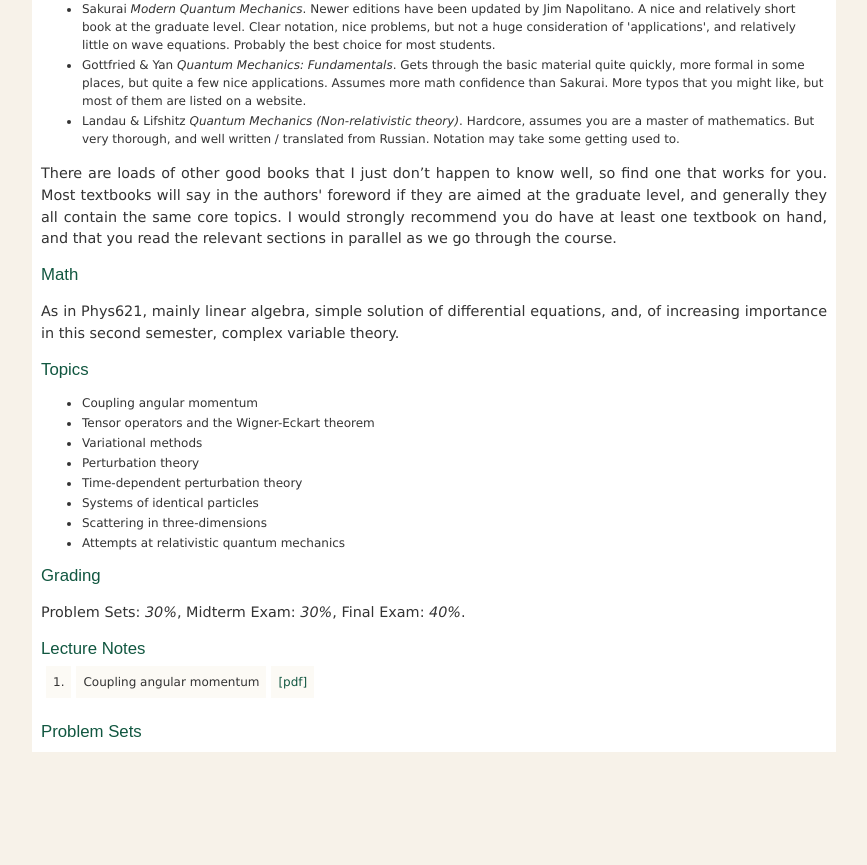
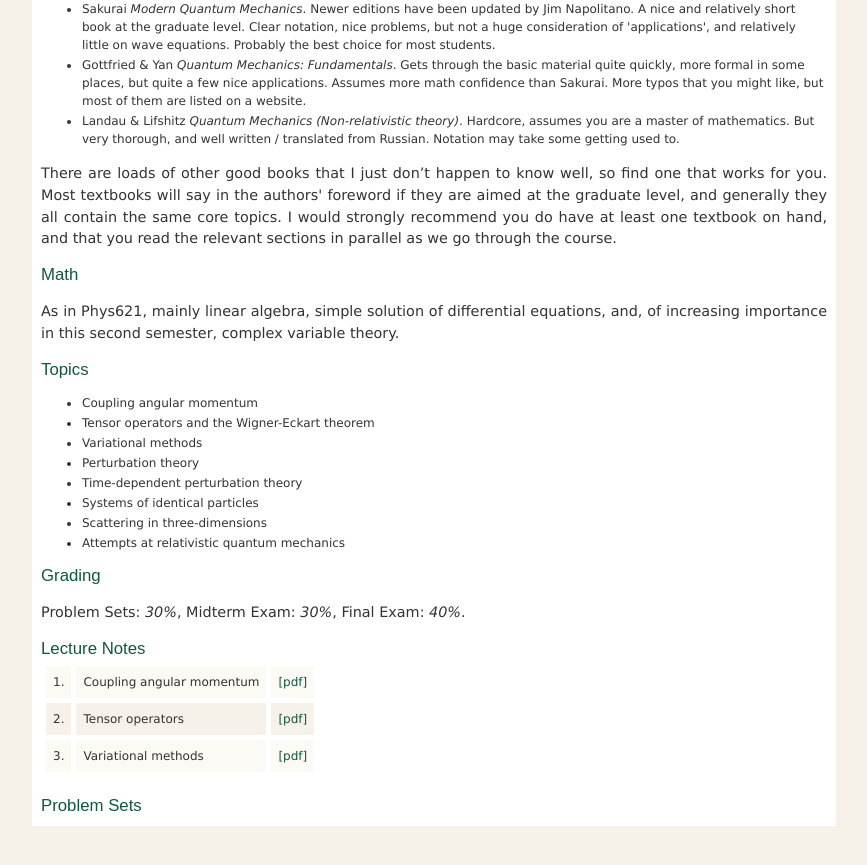
Before and after one commit to jozefdudek/personal_website, a Jekyll site: the page built from Phys622.html, in a window 1280 px wide and 900 px high, scrolled down 1285 px. Shown: the top 865 px of the window, without its empty margins (192-1059 px from the left). Built offline with Jekyll 4.4.1, drawn with Linux system fonts in a browser that asks for light colours; before the commit the page ends 2111 px from its top, so only the background shows below that; some of the changed lines change nothing that is shown.

Commit message:
added lecture note links

```diff
--- a/Phys622.html
+++ b/Phys622.html
@@ -105,12 +105,11 @@
       </td>
     </tr>
 
-<!--
     <tr class="highlights">
       <td class="highlights"> 2. </td>
       <td class="highlights">Tensor operators</td>
       <td class="highlights">
-        <a href="LINK">[pdf]</a>
+        <a href="https://wm1693.box.com/s/grw04fcwel353kui9phutka8t6pdbmk0">[pdf]</a>
       </td>
     </tr>
 
@@ -118,10 +117,11 @@
       <td class="highlights"> 3. </td>
       <td class="highlights">Variational methods</td>
       <td class="highlights">
-        <a href="LINK">[pdf]</a>
+        <a href="https://wm1693.box.com/s/homm5q4v9xf1xf59wizff6k23723rjsk">[pdf]</a>
       </td>
     </tr>
 
+    <!--
     <tr class="highlights">
       <td class="highlights"> 4. </td>
       <td class="highlights">Time-independent perturbation theory</td>
```
